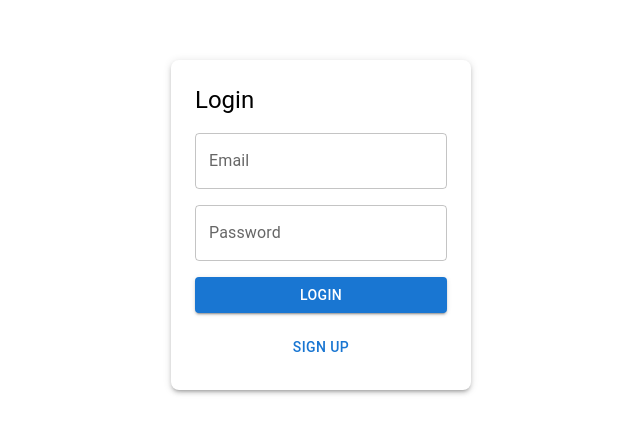
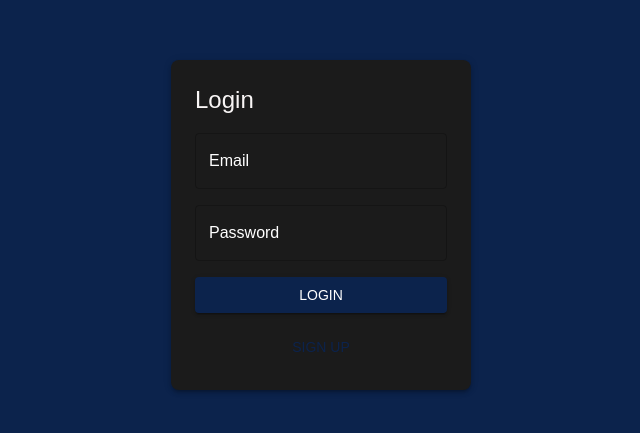
Before and after one commit to iamchristiancollins/customer-support-ai, a Next.js app: page /login in a window 1280 px wide. Shown: the part 175-608 px from the top of the page, without its empty margins (319-959 px from the left). Built offline with nearby package versions, Linux system fonts and the light colour scheme; no server answers.

Commit message:
change coloring

```diff
--- a/app/layout.js
+++ b/app/layout.js
@@ -6,17 +6,22 @@ import CssBaseline from "@mui/material/CssBaseline";
 const theme = createTheme({
   palette: {
     primary: {
-      main: "#1976d2",
+      main: "#0c234c",
     },
     secondary: {
-      main: "#dc004e",
+      main: "#333",
     },
     background: {
-      default: "#ffffff",
+      default: "#0c234c",
+      paper: "#1b1b1b",
     },
     text: {
-      primary: "#000000",
+      primary: "#f9f6f6",
+      secondary: "#ffffff",
     },
+  },
+  typography: {
+    fontFamily: "Arial, sans-serif",
   },
 });
 
```
Also changed, not shown: app/chat/page.js (+6 -1 lines).
